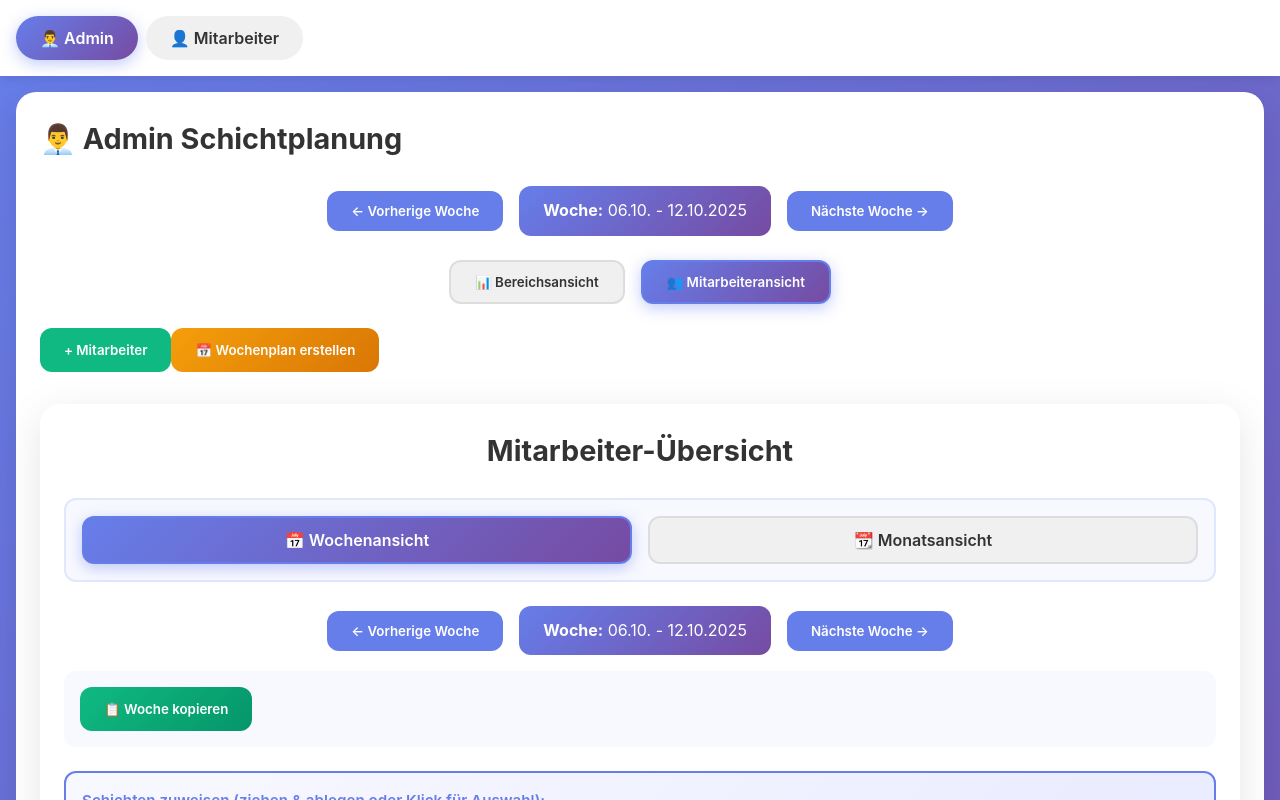
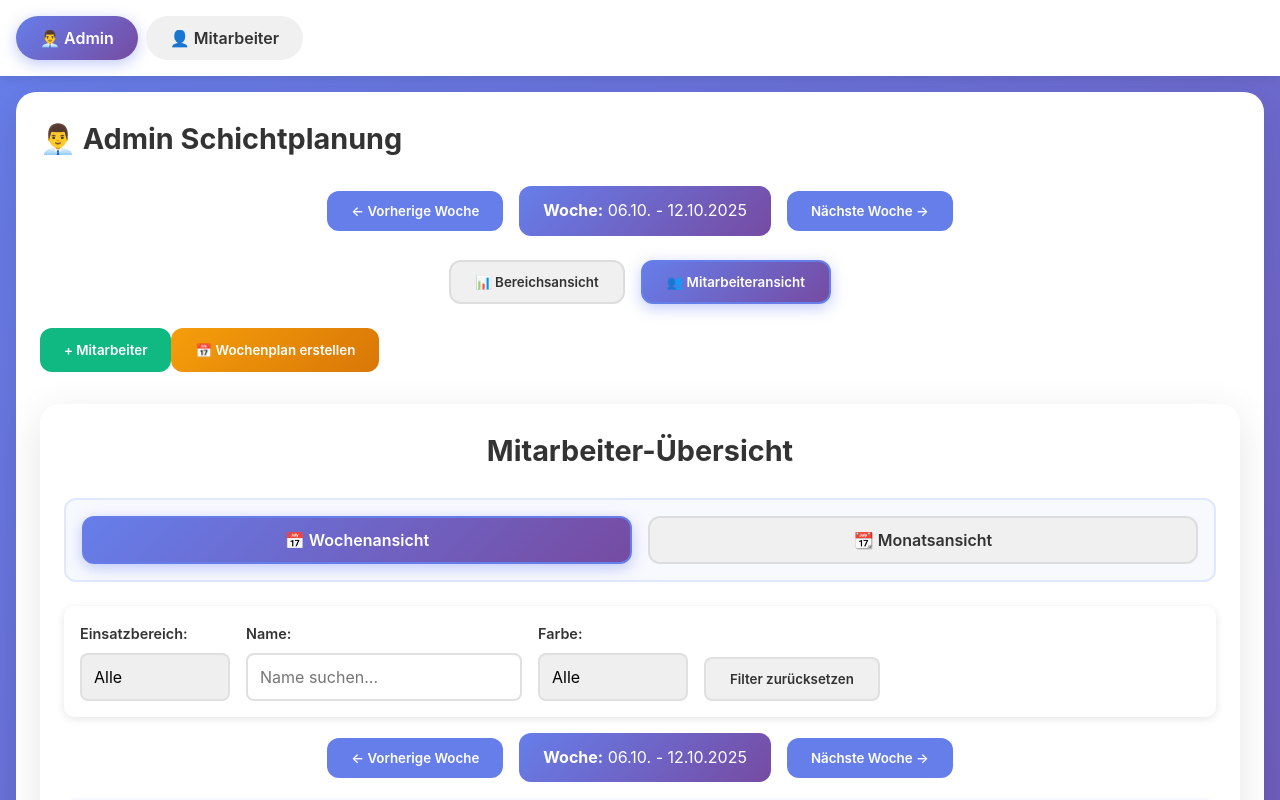
Before and after one commit to ChrisD-78/schichtplan-app, a React (Vite) app: page / in a window 1280 px wide. Both pictures are taken after a click on the button "👥 Mitarbeiteransicht". Shown: the top 800 px of the page. Built offline with nearby package versions, Linux system fonts and the light colour scheme.

Commit message:
Feature: Filter für Mitarbeiteransicht (Einsatzbereich, Name, Farbe)

```diff
--- a/src/App.css
+++ b/src/App.css
@@ -3099,6 +3099,68 @@
   color: #666;
 }
 
+/* Employee Filters */
+.employee-filters {
+  display: flex;
+  gap: 1rem;
+  align-items: flex-end;
+  flex-wrap: wrap;
+  background: white;
+  padding: 1rem;
+  border-radius: 10px;
+  margin: 1rem 0;
+  box-shadow: 0 2px 8px rgba(0, 0, 0, 0.1);
+}
+
+.filter-group {
+  display: flex;
+  flex-direction: column;
+  gap: 0.5rem;
+  min-width: 150px;
+}
+
+.filter-group label {
+  font-weight: 600;
+  color: #333;
+  font-size: 0.9rem;
+}
+
+.filter-select,
+.filter-input {
+  padding: 0.75rem;
+  border: 2px solid #e0e0e0;
+  border-radius: 8px;
+  font-size: 1rem;
+  transition: border-color 0.3s;
+}
+
+.filter-select:focus,
+.filter-input:focus {
+  outline: none;
+  border-color: #667eea;
+}
+
+.filter-input {
+  min-width: 200px;
+}
+
+.btn-clear-filters {
+  padding: 0.75rem 1.5rem;
+  background: #f0f0f0;
+  color: #333;
+  border: 2px solid #e0e0e0;
+  border-radius: 8px;
+  font-weight: 600;
+  cursor: pointer;
+  transition: all 0.3s;
+  height: fit-content;
+}
+
+.btn-clear-filters:hover {
+  background: #e0e0e0;
+  border-color: #ccc;
+}
+
 /* Vacation Requests in Admin View */
 .vacation-requests-section {
   background: white;
--- a/src/components/AdminView.tsx
+++ b/src/components/AdminView.tsx
@@ -121,6 +121,11 @@ export const AdminView: React.FC<AdminViewProps> = ({
   const skipClickRef = useRef(false);
 
   // Week copy dialog state
+  // Filter state for employee view
+  const [filterArea, setFilterArea] = useState<AreaType | 'all'>('all');
+  const [filterName, setFilterName] = useState<string>('');
+  const [filterColor, setFilterColor] = useState<EmployeeColor | 'all'>('all');
+
   const [showWeekCopyDialog, setShowWeekCopyDialog] = useState(false);
   const [copySourceWeek, setCopySourceWeek] = useState<string>(currentWeekStart);
   const [copyTargetWeek, setCopyTargetWeek] = useState<string>(() => {
@@ -573,6 +578,32 @@ export const AdminView: React.FC<AdminViewProps> = ({
     return Array.from(selectedCells)
       .filter(key => key.startsWith(`${employeeId}|`))
       .map(key => key.split('|')[1]);
+  };
+
+  // Filter employees based on filter criteria
+  const getFilteredEmployees = () => {
+    return employees.filter(employee => {
+      // Filter by area
+      if (filterArea !== 'all' && !employee.areas.includes(filterArea)) {
+        return false;
+      }
+
+      // Filter by name
+      if (filterName.trim() !== '') {
+        const fullName = `${employee.firstName} ${employee.lastName}`.toLowerCase();
+        const searchTerm = filterName.toLowerCase();
+        if (!fullName.includes(searchTerm)) {
+          return false;
+        }
+      }
+
+      // Filter by color
+      if (filterColor !== 'all' && employee.color !== filterColor) {
+        return false;
+      }
+
+      return true;
+    });
   };
 
   const multiSelectTooltip = "Klick: Feld wählen/entfernen | Strg/Cmd optional | Shift+Klick (gleicher Mitarbeiter): Bereich | Gedrückt halten & ziehen zum Markieren";
@@ -1660,6 +1691,60 @@ export const AdminView: React.FC<AdminViewProps> = ({
               className={`time-view-btn ${employeeViewMode === 'month' ? 'active' : ''}`}
             >
               📆 Monatsansicht
+            </button>
+          </div>
+
+          <div className="employee-filters">
+            <div className="filter-group">
+              <label>Einsatzbereich:</label>
+              <select
+                value={filterArea}
+                onChange={(e) => setFilterArea(e.target.value as AreaType | 'all')}
+                className="filter-select"
+              >
+                <option value="all">Alle</option>
+                {AREAS.map(area => (
+                  <option key={area} value={area}>{area}</option>
+                ))}
+              </select>
+            </div>
+
+            <div className="filter-group">
+              <label>Name:</label>
+              <input
+                type="text"
+                value={filterName}
+                onChange={(e) => setFilterName(e.target.value)}
+                placeholder="Name suchen..."
+                className="filter-input"
+              />
+            </div>
+
+            <div className="filter-group">
+              <label>Farbe:</label>
+              <select
+                value={filterColor}
+                onChange={(e) => setFilterColor(e.target.value as EmployeeColor | 'all')}
+                className="filter-select"
+              >
+                <option value="all">Alle</option>
+                <option value="Rot">Rot</option>
+                <option value="Braun">Braun</option>
+                <option value="Schwarz">Schwarz</option>
+                <option value="Grün">Grün</option>
+                <option value="Violett">Violett</option>
+              </select>
+            </div>
+
+            <button
+              className="btn-clear-filters"
+              onClick={() => {
+                setFilterArea('all');
+                setFilterName('');
+                setFilterColor('all');
+              }}
+            >
+              Filter zurücksetzen
             </button>
           </div>
 
@@ -1944,7 +2029,7 @@ export const AdminView: React.FC<AdminViewProps> = ({
                   </tr>
                 </thead>
                 <tbody>
-                  {employees.map(employee => (
+                  {getFilteredEmployees().map(employee => (
                     <tr key={employee.id}>
                       <td className="employee-name-cell">
                         <div className="employee-name-with-color">
@@ -2077,7 +2162,7 @@ export const AdminView: React.FC<AdminViewProps> = ({
                   </tr>
                 </thead>
                 <tbody>
-                  {employees.map(employee => (
+                  {getFilteredEmployees().map(employee => (
                     <tr key={employee.id}>
                       <td className="employee-name-cell">
                         <div className="employee-name-with-color">
```
